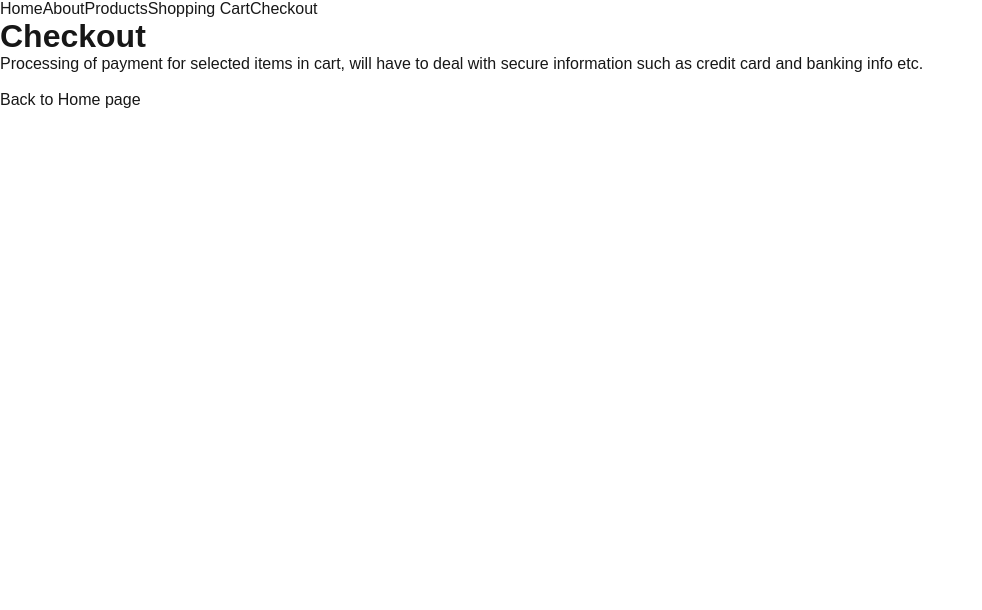
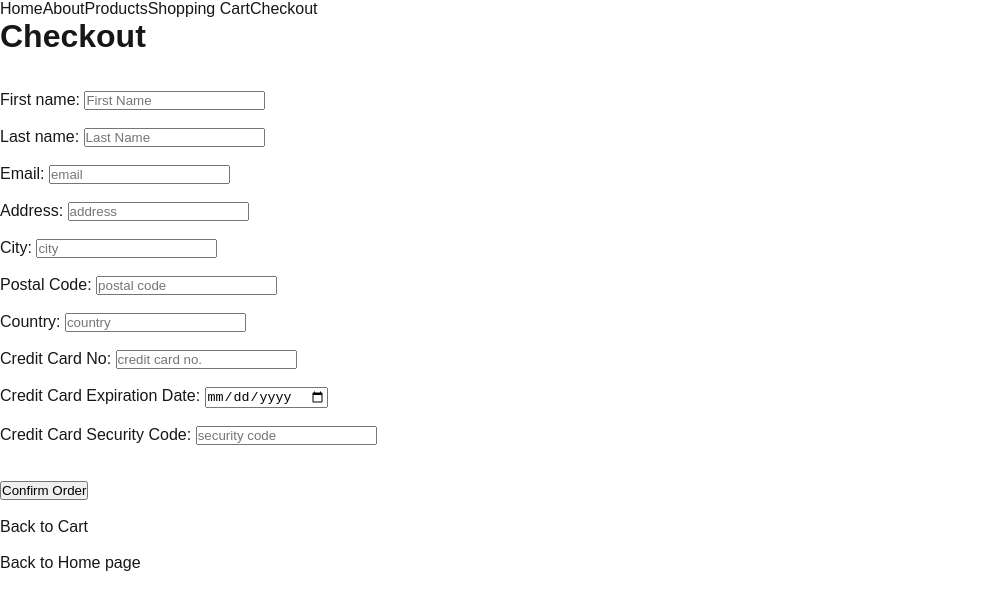
Before and after one commit to Draikth/nextjs-ecomm-store, a Next.js app: page /checkout in a window 1280 px wide. Shown: the top 610 px of the page, without its empty margins (0-982 px from the left). Built offline with nearby package versions, Linux system fonts and the light colour scheme.

Commit message:
Create Thank you pg and start Checkout form

```diff
--- /dev/null
+++ b/app/checkout/checkoutForm.js
@@ -0,0 +1,160 @@
+'use client';
+
+import { useState } from 'react';
+
+export default function CheckoutForm() {
+  const [firstName, setFirstName] = useState('');
+  const [lastName, setLastName] = useState('');
+  const [email, setEmail] = useState('');
+  const [address, setAddress] = useState('');
+  const [city, setCity] = useState('');
+  const [postalCode, setPostalCode] = useState('');
+  const [country, setCountry] = useState('');
+  const [creditCardNo, setCreditCardNo] = useState('');
+  const [expiration, setExpiration] = useState('');
+  const [security, setSecurity] = useState('');
+
+  return (
+    <div>
+      <form>
+        <div>
+          <label htmlFor="First name">First name: </label>
+          <input
+            id="First name"
+            data-test-id="checkout-first-name"
+            name="First name"
+            placeholder="First Name"
+            value={firstName}
+            onChange={(event) => setFirstName(event.currentTarget.value)}
+            required
+          />
+        </div>
+        <br />
+        <div>
+          <label htmlFor="Last name">Last name: </label>
+          <input
+            id="Last name"
+            data-test-id="checkout-last-name"
+            name="Last name"
+            placeholder="Last Name"
+            value={lastName}
+            onChange={(event) => setLastName(event.currentTarget.value)}
+            required
+          />
+        </div>
+        <br />
+        <div>
+          <label htmlFor="email">Email: </label>
+          <input
+            id="email"
+            data-test-id="checkout-email"
+            name="email"
+            placeholder="email"
+            type="email"
+            value={email}
+            onChange={(event) => setEmail(event.currentTarget.value)}
+            required
+          />
+        </div>
+        <br />
+        <div>
+          <label htmlFor="address">Address: </label>
+          <input
+            id="address"
+            data-test-id="checkout-address"
+            name="address"
+            placeholder="address"
+            value={address}
+            onChange={(event) => setAddress(event.currentTarget.value)}
+            required
+          />
+        </div>
+        <br />
+        <div>
+          <label htmlFor="city">City: </label>
+          <input
+            id="city"
+            data-test-id="checkout-city"
+            name="city"
+            placeholder="city"
+            value={city}
+            onChange={(event) => setCity(event.currentTarget.value)}
+            required
+          />
+        </div>
+        <br />
+        <div>
+          <label htmlFor="postal code">Postal Code: </label>
+          <input
+            id="postal code"
+            data-test-id="checkout-postal-code"
+            name="postal code"
+            type="number"
+            placeholder="postal code"
+            value={postalCode}
+            onChange={(event) => setPostalCode(event.currentTarget.value)}
+            required
+          />
+        </div>
+        <br />
+        <div>
+          <label htmlFor="country">Country: </label>
+          <input
+            id="country"
+            data-test-id="checkout-country"
+            name="country"
+            placeholder="country"
+            value={country}
+            onChange={(event) => setCountry(event.currentTarget.value)}
+            required
+          />
+        </div>
+        <br />
+        <div>
+          <label htmlFor="credit card">Credit Card No: </label>
+          <input
+            id="credit card"
+            data-test-id="checkout-credit-card"
+            name="credit card"
+            type="number"
+            placeholder="credit card no."
+            value={creditCardNo}
+            onChange={(event) => setCreditCardNo(event.currentTarget.value)}
+            required
+          />
+        </div>
+        <br />
+        <div>
+          <label htmlFor="expiration">Credit Card Expiration Date: </label>
+          <input
+            id="expiration"
+            data-test-id="checkout-expiration-date"
+            name="expiration"
+            type="date"
+            placeholder="expiration date"
+            value={expiration}
+            onChange={(event) => setExpiration(event.currentTarget.value)}
+            required
+          />
+        </div>
+        <br />
+        <div>
+          <label htmlFor="security">Credit Card Security Code: </label>
+          <input
+            id="security"
+            data-test-id="checkout-security-code"
+            name="security"
+            type="number"
+            placeholder="security code"
+            value={security}
+            onChange={(event) => setSecurity(event.currentTarget.value)}
+            required
+          />
+        </div>
+        <br />
+        <br />
+        <button>Confirm Order</button>
+      </form>
+    </div>
+  );
+}
--- a/app/checkout/page.js
+++ b/app/checkout/page.js
@@ -1,4 +1,5 @@
 import Link from 'next/link';
+import CheckoutForm from './checkoutForm';
 
 export const metadata = {
   title: 'Checkout Page',
@@ -9,10 +10,15 @@ export default function CheckoutPage() {
   return (
     <div>
       <h1>Checkout</h1>
-      <p>
-        Processing of payment for selected items in cart, will have to deal with
-        secure information such as credit card and banking info etc.
-      </p>
+      <br />
+      <br />
+      <div>
+        <CheckoutForm />
+      </div>
+      <br />
+      <div>
+        <Link href="/cart">Back to Cart</Link>
+      </div>
       <br />
       <div>
         <Link href="/">Back to Home page</Link>
--- a/app/products/[productId]/page.js
+++ b/app/products/[productId]/page.js
@@ -2,6 +2,7 @@ import Image from 'next/image';
 import Link from 'next/link';
 import { notFound } from 'next/navigation';
 import { getProductInsecure } from '../../../database/products';
+import OrderQuantity from './orderQuantity';
 
 export async function generateMetadata(props) {
   const singleProduct = await getProductInsecure(
@@ -47,7 +48,10 @@ export default async function ProductPage(props) {
           sadipscing elitr, sed diam nonumy eirmod tempor invidunt ut
         </p>
         <br />
-        <div>placeholder for where placing orders will occur</div>
+        <div>Price: {singleProduct.price}</div>
+        <div>
+          <OrderQuantity />
+        </div>
       </div>
       <br />
       <Link href="/products">Back to Products page</Link>
--- a/tsconfig.json
+++ b/tsconfig.json
@@ -6,7 +6,8 @@
       {
         "name": "next"
       }
-    ]
+    ],
+    "jsx": "preserve"
   },
   "include": [
     "**/*.ts",
```
Also changed, not shown: app/products/[productId]/orderQuantity.js (added, +24 -0 lines), thank-you/page.js (added, +19 -0 lines).
